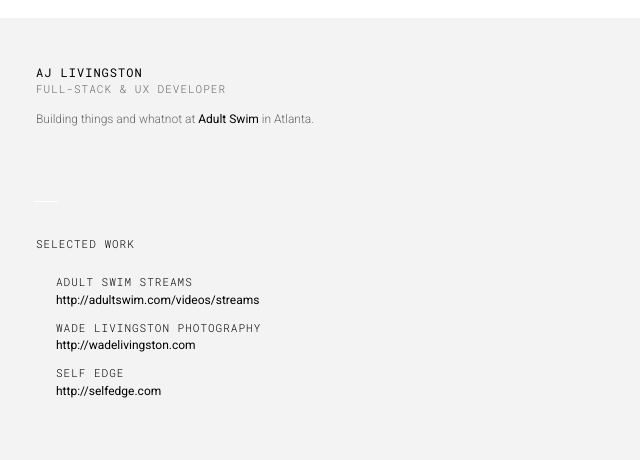
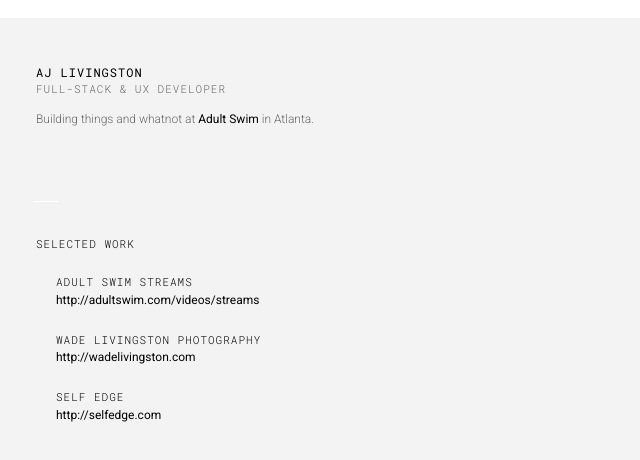
Before and after one commit to npmcdn-to-unpkg-bot/ajliv.in, a website built with webpack: page src/index.html in a window 1280 px wide. Shown: the whole page, without its empty margins (0-640 px from the left). Built offline with nearby package versions, Linux system fonts and the light colour scheme; some icons are missing; files whose address does not match are found by name.

Commit message:
bumped up margin on dl

```diff
--- a/src/ajliv.less
+++ b/src/ajliv.less
@@ -107,7 +107,11 @@ body {
 
     dd {
         font-weight: 300;
-        margin: 0 0 1rem 1.6667rem;
+        margin: 0 0 0 1.6667rem;
+
+        + dt {
+            margin-top: 2rem;
+        }
     }
 
     hr {
```
Also changed, not shown: dist/assets/ajliv.css.
